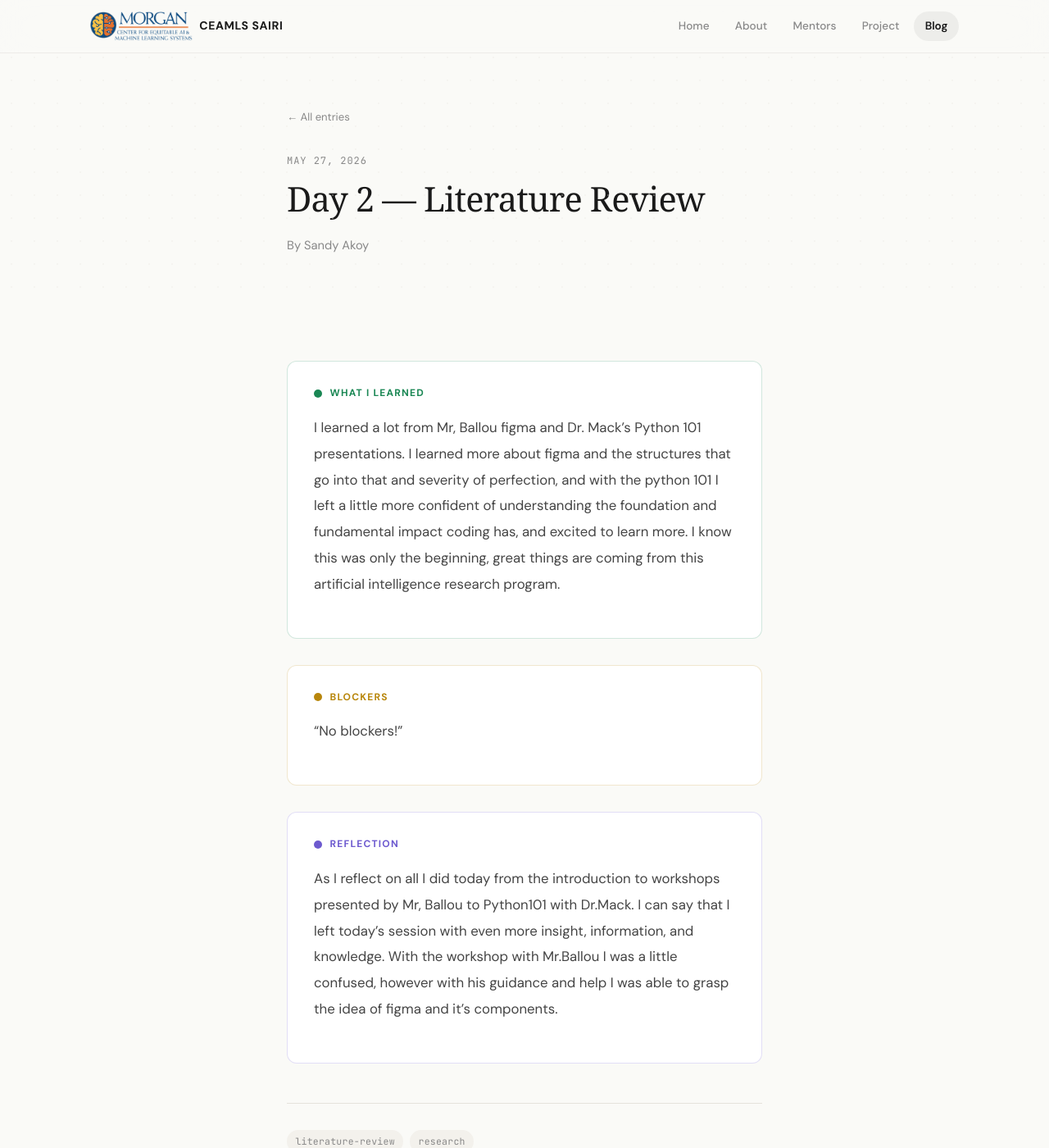
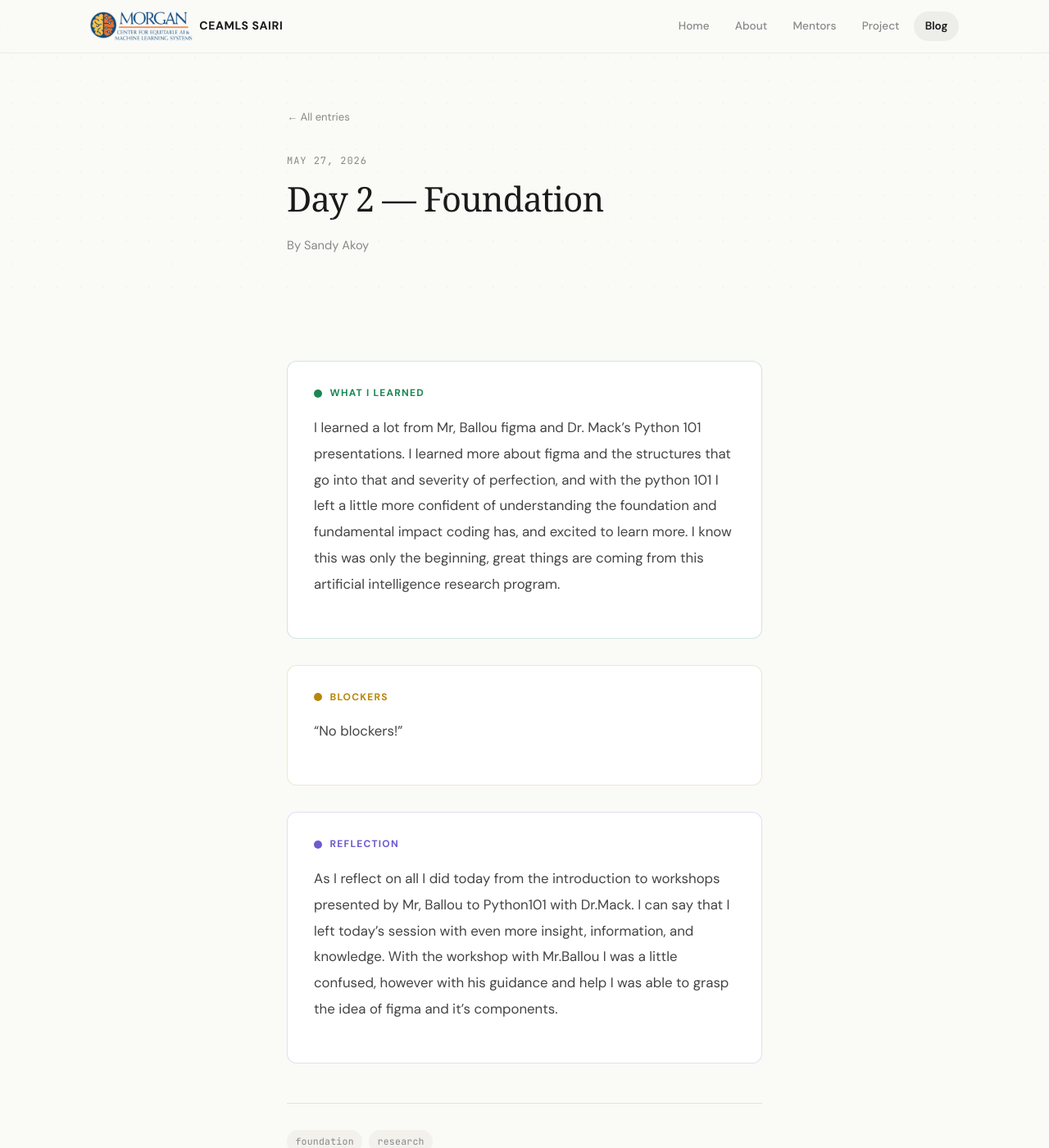
Before and after one commit to SandyAkoy/sandyakoyceamls26.github.io, a Jekyll site: the page built from _posts/2026-05-27-day-2.md, in a window 1280 px wide and 1400 px high. Shown: the whole window at 82% size. Built offline with Jekyll 4.4.1, drawn with Linux system fonts in a browser that asks for light colours; some web fonts are replaced.

Commit message:
Update 2026-05-27-day-2.md

```diff
--- a/_posts/2026-05-27-day-2.md
+++ b/_posts/2026-05-27-day-2.md
@@ -1,9 +1,9 @@
 ---
 layout: post
-title: "Day 2 — Literature Review"
+title: "Day 2 — Foundation"
 date: 2026-05-27
 permalink: /day2.html
-tags: ["literature-review", "research"]
+tags: ["foundation", "research"]
 
 what_i_learned: |
 
```
